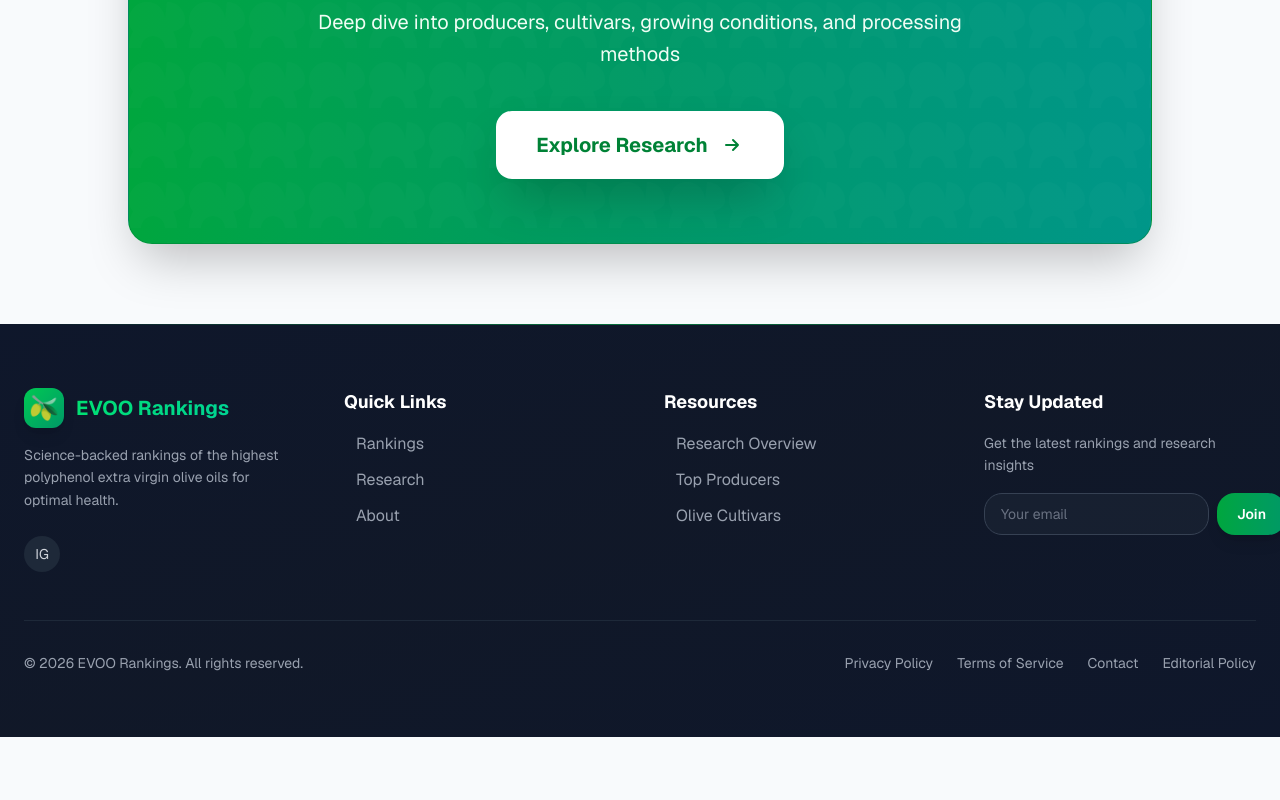
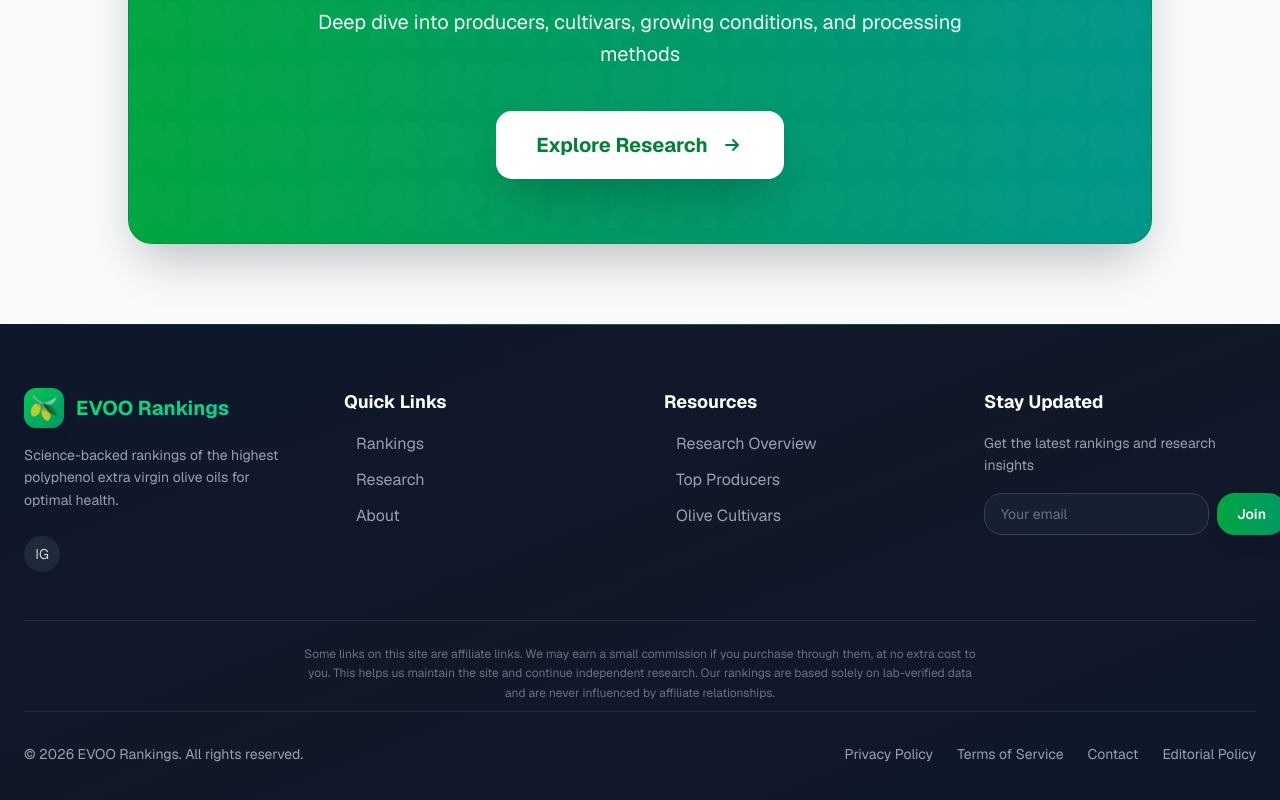
Before and after one commit to ncarmont/colitis-clearly, a Next.js app: page / in a window 1280 px wide. Shown: the part 7038-7838 px from the top of the page. Before the commit the page ends 7775 px from the top, so only its background shows below. Built offline with nearby package versions, Linux system fonts and the light colour scheme.

Commit message:
Add subtle affiliate disclosure to rankings page and footer

```diff
--- a/app/rankings/page.tsx
+++ b/app/rankings/page.tsx
@@ -372,6 +372,7 @@ export default function RankingsPage() {
               We highlight early-harvest, freshly bottled EVOOs with verified phenolics above the 250&nbsp;mg/kg threshold (EFSA standard) because freshness keeps polyphenols potent all year.
             </p>
             <p className="text-xs text-gray-500">{hemisphereAdvice.note}</p>
+            <p className="text-xs text-gray-400 mt-1">Some links on this page are affiliate links — we may earn a small commission at no extra cost to you. This helps keep the site running. Our rankings are never influenced by affiliate partnerships.</p>
           </div>
           <div className="bg-white rounded-2xl shadow-lg overflow-hidden">
             <div className="overflow-x-auto">
--- a/components/Footer.tsx
+++ b/components/Footer.tsx
@@ -103,6 +103,13 @@ export default function Footer() {
           </div>
         </div>
 
+        {/* Affiliate Disclosure */}
+        <div className="border-t border-gray-800 pt-6 pb-2">
+          <p className="text-gray-500 text-xs leading-relaxed text-center max-w-2xl mx-auto">
+            Some links on this site are affiliate links. We may earn a small commission if you purchase through them, at no extra cost to you. This helps us maintain the site and continue independent research. Our rankings are based solely on lab-verified data and are never influenced by affiliate relationships.
+          </p>
+        </div>
+
         {/* Bottom Bar */}
         <div className="border-t border-gray-800 pt-8 flex flex-col md:flex-row justify-between items-center gap-4">
           <p className="text-gray-400 text-sm">
```
